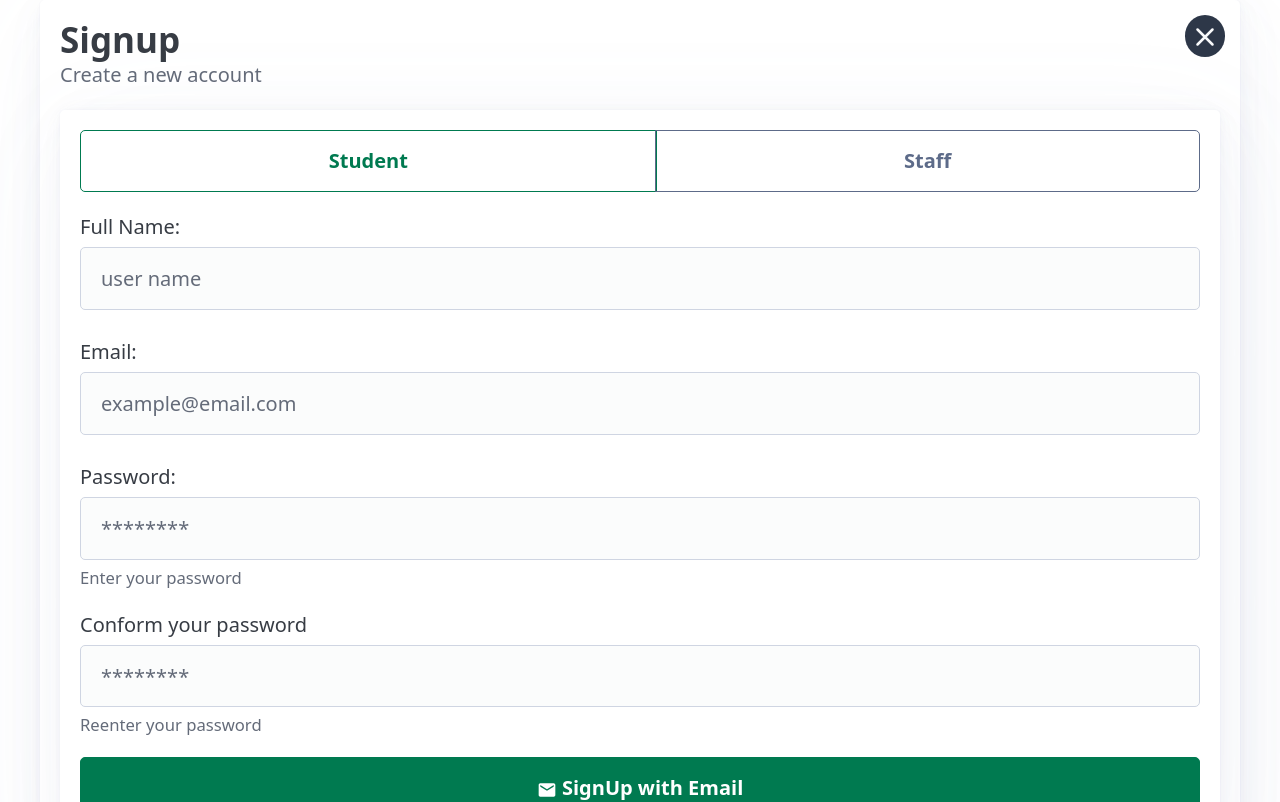
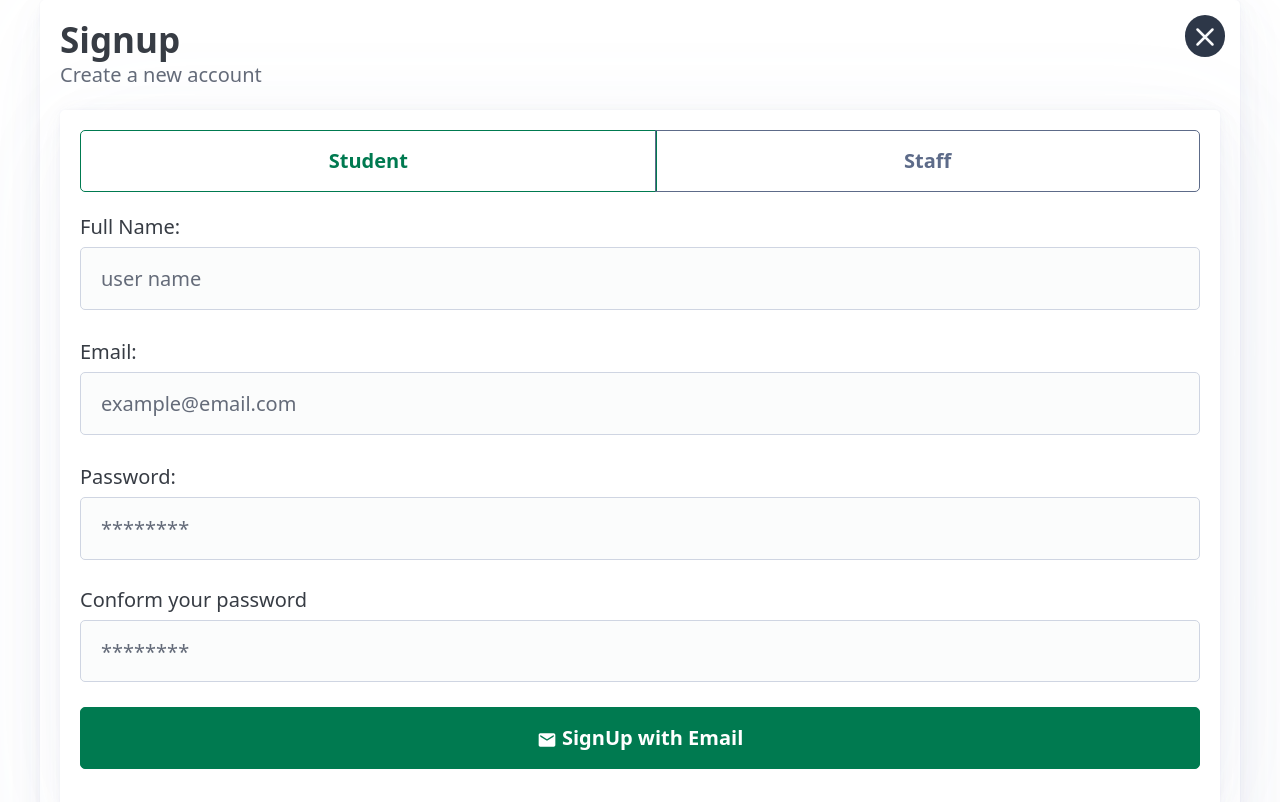
Before and after one commit to push-on/Hostel_Hive_Project_React_Firebase, a React (Vite) app: page /signup in a window 1280 px wide. Shown: the top 802 px of the page. Built offline with nearby package versions, Linux system fonts and the light colour scheme.

Commit message:
Update 09/29/2023 20:00:03

```diff
--- a/src/pages/SignUp.tsx
+++ b/src/pages/SignUp.tsx
@@ -127,11 +127,11 @@ export default function SignUp() {
 						</label>
 						<label htmlFor="password">Password:
 							<input type="password" aria-invalid={password === confirmPassword && password !== "" ? false : undefined} value={password} onChange={(e) => setPassword(e.target.value)} required placeholder='********' />
-							{password === confirmPassword && password !== "" ? <small id="valid-helper">Password matched</small> : <small>Enter your password</small>}
+							{password === confirmPassword && password !== "" ? <small id="valid-helper">Password matched</small> : <small></small>}
 						</label>
 						<label htmlFor="password">Conform your password
 							<input type="password" aria-invalid={password === confirmPassword && password !== "" ? false : undefined} value={confirmPassword} onChange={(e) => setConfirmPassword(e.target.value)} required placeholder='********' />
-							{password === confirmPassword && password !== "" ? <small id="valid-helper">Password matched</small> : <small>Reenter your password</small>}
+							{password === confirmPassword && password !== "" ? <small id="valid-helper">Password matched</small> : <small></small>}
 						</label>
 						<button type='submit'  ><MdEmail /> SignUp with Email</button>
 					</form>
```
